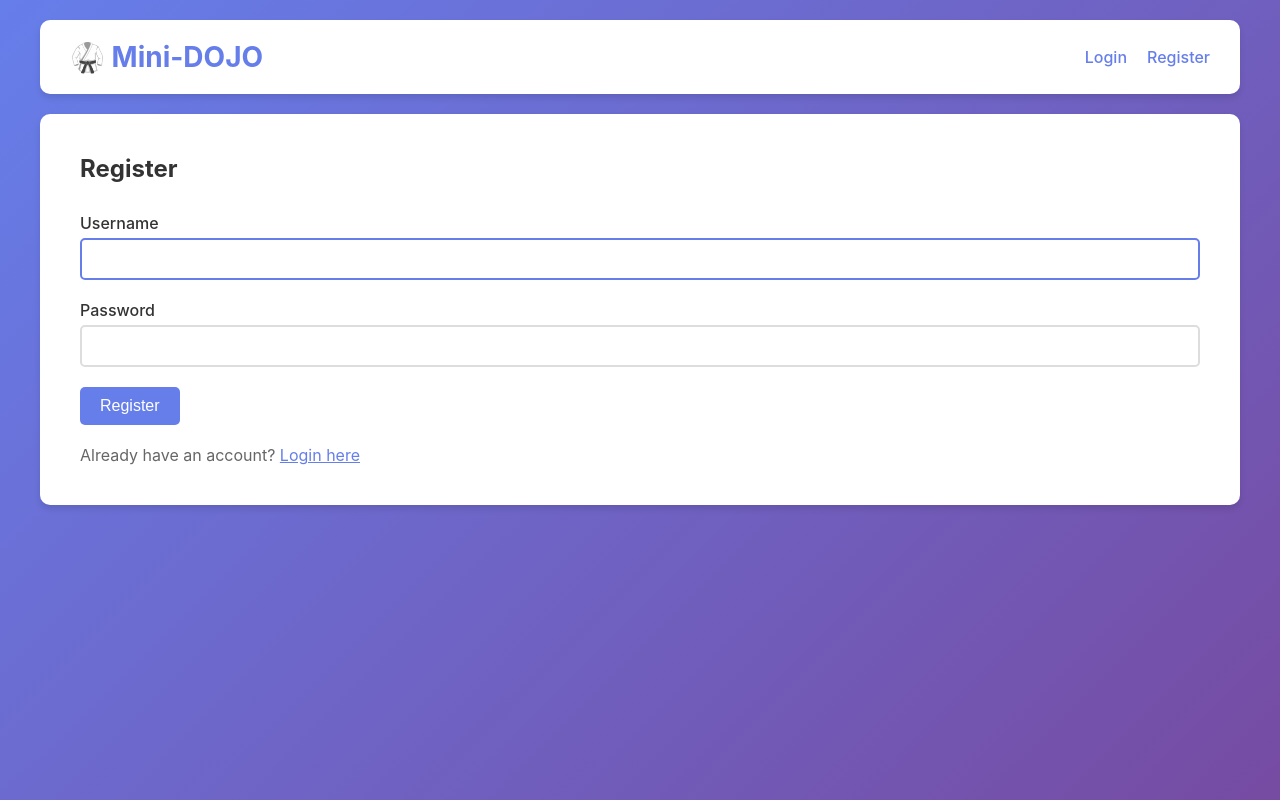
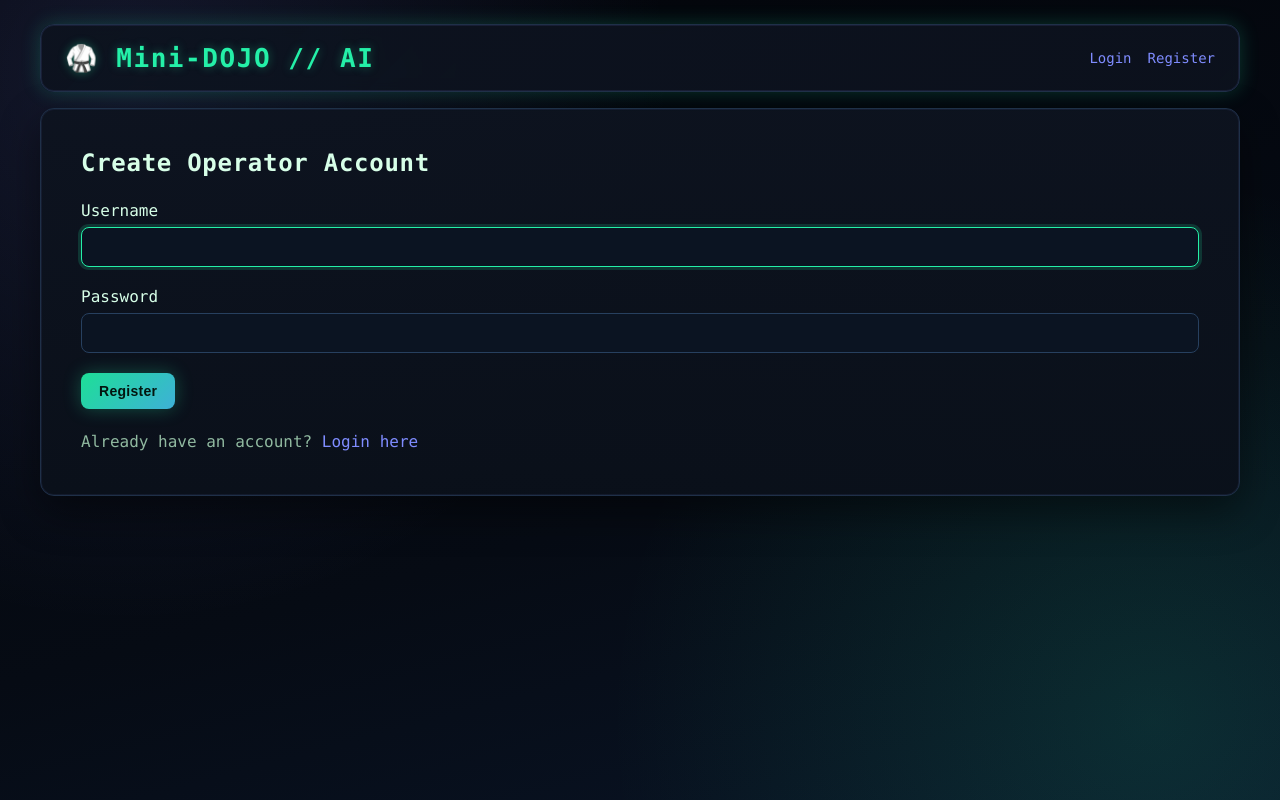
Before and after one commit to salem909/minidojo, a FastAPI app: page /register in a window 1280 px wide. Run offline with FastAPI, Linux system fonts and the light colour scheme.

Commit message:
push enhancements

```diff
--- a/web/templates/layout.html
+++ b/web/templates/layout.html
@@ -5,6 +5,20 @@
     <meta name="viewport" content="width=device-width, initial-scale=1.0">
     <title>{% block title %}Mini-DOJO{% endblock %}</title>
     <style>
+        :root {
+            --bg: #05080f;
+            --panel: #0d131f;
+            --panel-soft: #121b2b;
+            --text: #d7ffe8;
+            --text-soft: #90b9a0;
+            --neon: #24f0a8;
+            --ai: #7f8cff;
+            --danger: #ff6b7a;
+            --success: #2de38f;
+            --border: #1f3048;
+            --glow: 0 0 20px rgba(36, 240, 168, 0.2);
+        }
+
         * {
             margin: 0;
             padding: 0;
@@ -12,10 +26,14 @@
         }
 
         body {
-            font-family: -apple-system, BlinkMacSystemFont, 'Segoe UI', Roboto, Oxygen, Ubuntu, Cantarell, sans-serif;
-            background: linear-gradient(135deg, #667eea 0%, #764ba2 100%);
+            font-family: 'JetBrains Mono', 'Fira Code', 'Cascadia Code', 'Consolas', monospace;
+            background:
+                radial-gradient(circle at 10% 10%, rgba(127, 140, 255, 0.14) 0%, rgba(127, 140, 255, 0) 40%),
+                radial-gradient(circle at 90% 90%, rgba(36, 240, 168, 0.12) 0%, rgba(36, 240, 168, 0) 40%),
+                linear-gradient(165deg, #020409 0%, #060b14 60%, #091426 100%);
+            color: var(--text);
             min-height: 100vh;
-            padding: 20px;
+            padding: 24px;
         }
 
         .container {
@@ -24,77 +42,105 @@
         }
 
         .header {
-            background: white;
-            padding: 20px 30px;
-            border-radius: 10px;
-            margin-bottom: 20px;
+            background: linear-gradient(135deg, rgba(13, 19, 31, 0.96), rgba(13, 19, 31, 0.88));
+            border: 1px solid var(--border);
+            padding: 18px 24px;
+            border-radius: 14px;
+            margin-bottom: 16px;
             display: flex;
             justify-content: space-between;
             align-items: center;
-            box-shadow: 0 4px 6px rgba(0, 0, 0, 0.1);
+            box-shadow: var(--glow), inset 0 0 0 1px rgba(127, 140, 255, 0.1);
+            backdrop-filter: blur(6px);
         }
 
         .header h1 {
-            color: #667eea;
-            font-size: 28px;
+            color: var(--neon);
+            font-size: 26px;
+            letter-spacing: 0.06em;
+            text-shadow: 0 0 10px rgba(36, 240, 168, 0.35);
         }
 
         .header nav {
             display: flex;
-            gap: 20px;
+            gap: 16px;
             align-items: center;
+            font-size: 14px;
+        }
+
+        .header nav span {
+            color: var(--text-soft);
         }
 
         .header nav a {
-            color: #667eea;
+            color: var(--ai);
             text-decoration: none;
             font-weight: 500;
-            transition: color 0.3s;
+            transition: color 0.2s;
         }
 
         .header nav a:hover {
-            color: #764ba2;
+            color: var(--neon);
         }
 
         .content {
-            background: white;
+            background: linear-gradient(180deg, rgba(13, 19, 31, 0.96), rgba(10, 16, 26, 0.96));
+            border: 1px solid var(--border);
             padding: 40px;
-            border-radius: 10px;
-            box-shadow: 0 4px 6px rgba(0, 0, 0, 0.1);
+            border-radius: 14px;
+            box-shadow: 0 16px 40px rgba(0, 0, 0, 0.45), inset 0 0 0 1px rgba(127, 140, 255, 0.08);
+        }
+
+        h2,
+        h3 {
+            color: var(--text);
+            letter-spacing: 0.03em;
+        }
+
+        p {
+            color: var(--text-soft);
+            line-height: 1.6;
         }
 
         .btn {
             display: inline-block;
-            padding: 10px 20px;
-            background: #667eea;
-            color: white;
+            padding: 10px 18px;
+            background: linear-gradient(135deg, #1ddf97, #3eb0d8);
+            color: #03150f;
             text-decoration: none;
-            border-radius: 5px;
+            border-radius: 8px;
             border: none;
             cursor: pointer;
-            font-size: 16px;
-            font-weight: 500;
-            transition: background 0.3s;
+            font-size: 14px;
+            font-weight: 700;
+            letter-spacing: 0.02em;
+            transition: transform 0.15s, box-shadow 0.2s;
+            box-shadow: 0 0 18px rgba(36, 240, 168, 0.28);
         }
 
         .btn:hover {
-            background: #764ba2;
+            transform: translateY(-1px);
+            box-shadow: 0 0 22px rgba(36, 240, 168, 0.4);
         }
 
         .btn-danger {
-            background: #e74c3c;
+            background: linear-gradient(135deg, #ff7a8a, #ff5d71);
+            color: #23070b;
+            box-shadow: 0 0 18px rgba(255, 107, 122, 0.32);
         }
 
         .btn-danger:hover {
-            background: #c0392b;
+            box-shadow: 0 0 22px rgba(255, 107, 122, 0.46);
         }
 
         .btn-success {
-            background: #27ae60;
+            background: linear-gradient(135deg, #32f09e, #24c8f0);
+            color: #04160f;
+            box-shadow: 0 0 18px rgba(45, 227, 143, 0.34);
         }
 
         .btn-success:hover {
-            background: #229954;
+            box-shadow: 0 0 22px rgba(45, 227, 143, 0.48);
         }
 
         .form-group {
@@ -103,63 +149,87 @@
 
         .form-group label {
             display: block;
-            margin-bottom: 5px;
+            margin-bottom: 7px;
             font-weight: 500;
-            color: #333;
+            color: var(--text);
         }
 
         .form-group input,
         .form-group textarea {
             width: 100%;
-            padding: 10px;
-            border: 2px solid #ddd;
-            border-radius: 5px;
-            font-size: 16px;
-            transition: border-color 0.3s;
+            padding: 11px 12px;
+            background: #0b1422;
+            color: var(--text);
+            border: 1px solid #27405f;
+            border-radius: 8px;
+            font-size: 14px;
+            transition: border-color 0.2s, box-shadow 0.2s;
         }
 
         .form-group input:focus,
         .form-group textarea:focus {
             outline: none;
-            border-color: #667eea;
+            border-color: var(--neon);
+            box-shadow: 0 0 0 3px rgba(36, 240, 168, 0.16);
+        }
+
+        .form-group input::placeholder {
+            color: #5d7f6e;
         }
 
         .alert {
             padding: 15px;
-            border-radius: 5px;
+            border-radius: 8px;
             margin-bottom: 20px;
+            border: 1px solid transparent;
         }
 
         .alert-error {
-            background: #fee;
-            color: #c33;
-            border: 1px solid #fcc;
+            background: rgba(255, 107, 122, 0.1);
+            color: #ffc3cd;
+            border-color: rgba(255, 107, 122, 0.5);
         }
 
         .alert-success {
-            background: #efe;
-            color: #3c3;
-            border: 1px solid #cfc;
+            background: rgba(45, 227, 143, 0.12);
+            color: #baffdd;
+            border-color: rgba(45, 227, 143, 0.5);
         }
 
         .badge {
             display: inline-block;
             padding: 5px 10px;
-            border-radius: 3px;
-            font-size: 14px;
+            border-radius: 999px;
+            font-size: 12px;
             font-weight: 500;
         }
 
         .badge-success {
-            background: #d4edda;
-            color: #155724;
+            background: rgba(45, 227, 143, 0.16);
+            color: #95ffd0;
+            border: 1px solid rgba(45, 227, 143, 0.45);
+        }
+
+        .page-title {
+            margin-bottom: 24px;
+            font-size: 24px;
+        }
+
+        .muted-link {
+            color: var(--ai);
+            text-decoration: none;
+        }
+
+        .muted-link:hover {
+            color: var(--neon);
+            text-decoration: underline;
         }
     </style>
 </head>
 <body>
     <div class="container">
         <div class="header">
-            <h1>🥋 Mini-DOJO</h1>
+            <h1>🥋 Mini-DOJO // AI</h1>
             <nav>
                 {% if user %}
                     <span>Welcome, <strong>{{ user.username }}</strong></span>
--- a/web/templates/login.html
+++ b/web/templates/login.html
@@ -3,7 +3,7 @@
 {% block title %}Login - Mini-DOJO{% endblock %}
 
 {% block content %}
-<h2 style="margin-bottom: 30px; color: #333;">Login</h2>
+<h2 class="page-title">Access Terminal</h2>
 
 {% if error %}
 <div class="alert alert-error">
@@ -25,7 +25,7 @@
     <button type="submit" class="btn">Login</button>
 </form>
 
-<p style="margin-top: 20px; color: #666;">
-    Don't have an account? <a href="/register" style="color: #667eea;">Register here</a>
+<p style="margin-top: 20px;">
+    Don't have an account? <a href="/register" class="muted-link">Register here</a>
 </p>
 {% endblock %}
--- a/web/templates/register.html
+++ b/web/templates/register.html
@@ -3,7 +3,7 @@
 {% block title %}Register - Mini-DOJO{% endblock %}
 
 {% block content %}
-<h2 style="margin-bottom: 30px; color: #333;">Register</h2>
+<h2 class="page-title">Create Operator Account</h2>
 
 {% if error %}
 <div class="alert alert-error">
@@ -25,7 +25,7 @@
     <button type="submit" class="btn">Register</button>
 </form>
 
-<p style="margin-top: 20px; color: #666;">
-    Already have an account? <a href="/login" style="color: #667eea;">Login here</a>
+<p style="margin-top: 20px;">
+    Already have an account? <a href="/login" class="muted-link">Login here</a>
 </p>
 {% endblock %}
```
Also changed, not shown: web/db.py (+23 -12 lines), web/templates/challenge.html (+38 -19 lines), web/templates/challenges.html (+15 -9 lines).
